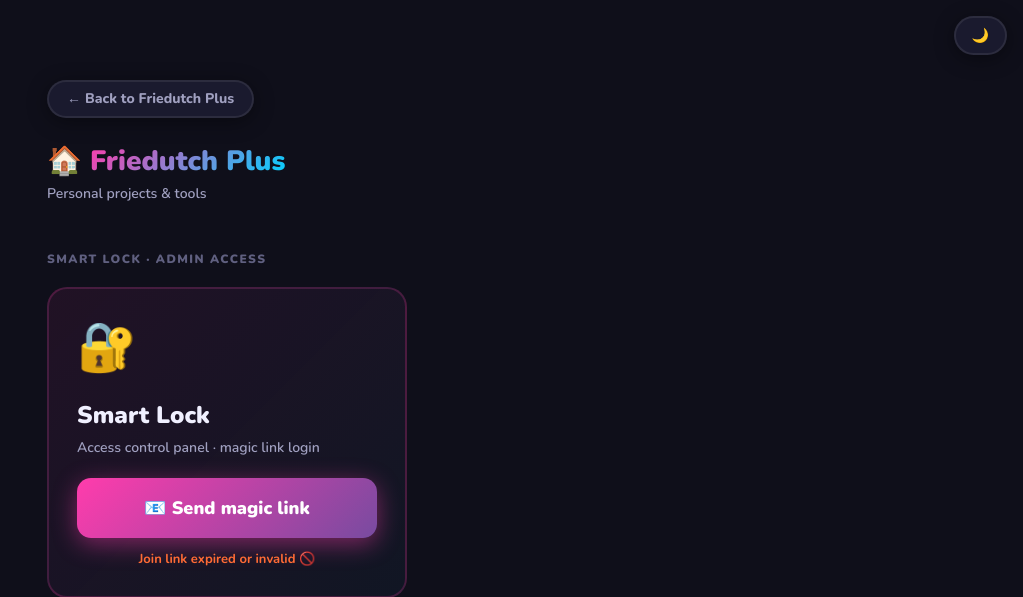
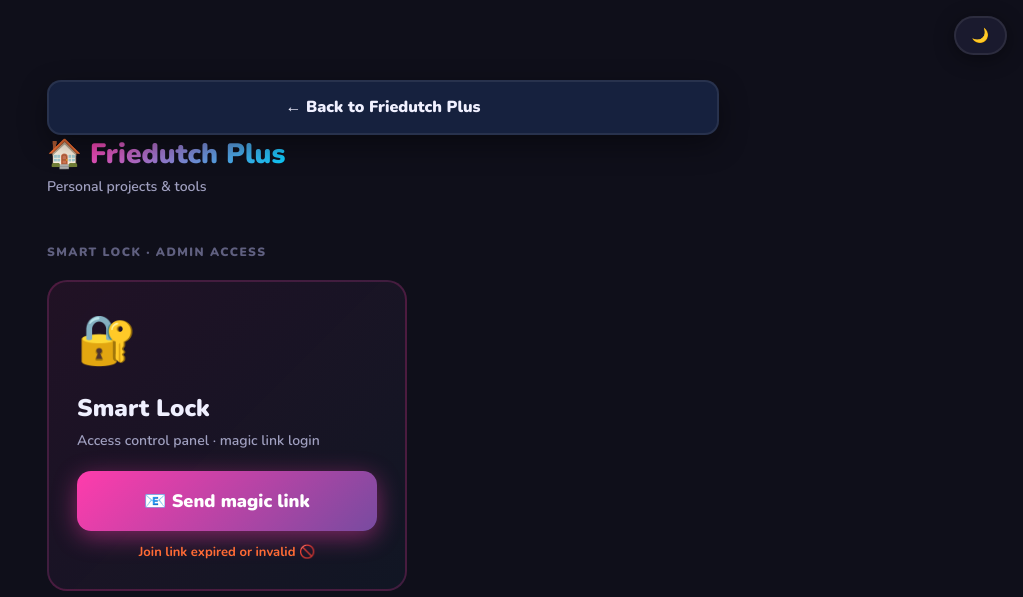
Before and after one commit to friedutch/website, a Flask app: page /smartlock/join/1 in a window 1280 px wide. Shown: the top 597 px of the page, without its empty margins (257-1280 px from the left). Run offline with Flask 3, Linux system fonts and the light colour scheme; data that the repository does not hold is empty; some libraries are stand-ins or nearby versions.

Commit message:
Update base.css

```diff
--- a/static/css/base.css
+++ b/static/css/base.css
@@ -58,40 +58,33 @@ a { text-decoration: none; color: inherit; }
   top: 16px;
   z-index: 200;
   display: flex;
-  justify-content: flex-start;
+  justify-content: center;
   width: 100%;
-  margin: 0 0 24px;
-  pointer-events: none;
+  margin: 18px auto 0;
 }
-
 .back-link a,
 a.back-link {
-  pointer-events: auto;
   display: inline-flex;
   align-items: center;
-  gap: 8px;
-  width: auto;
-  padding: 10px 18px;
-  border-radius: 999px;
+  justify-content: center;
+  gap: 10px;
+  width: 100%;
+  padding: 16px 20px;
+  border-radius: var(--radius-sm);
   border: 2px solid var(--border);
-  background: var(--surface);
-  color: var(--text2);
-  font-size: 14px;
-  font-weight: 800;
-  line-height: 1;
-  box-shadow: 0 4px 20px var(--shadow);
-  backdrop-filter: blur(12px);
-  -webkit-backdrop-filter: blur(12px);
+  background: var(--surface2);
+  color: var(--text);
+  font-size: 16px;
+  font-weight: 900;
+  line-height: 1.2;
+  box-shadow: 0 10px 28px var(--shadow);
   transition: all 0.2s;
-  white-space: nowrap;
 }
-
 .back-link a:hover,
 a.back-link:hover {
-  transform: translateX(-2px);
-  border-color: rgba(255, 60, 172, 0.4);
+  transform: translateY(-2px);
+  border-color: rgba(255,60,172,0.28);
   color: var(--pink);
-  box-shadow: 0 6px 28px var(--shadow);
 }
 
 /* ─────────────────────────────────────────────────────────────────────────── */
```
